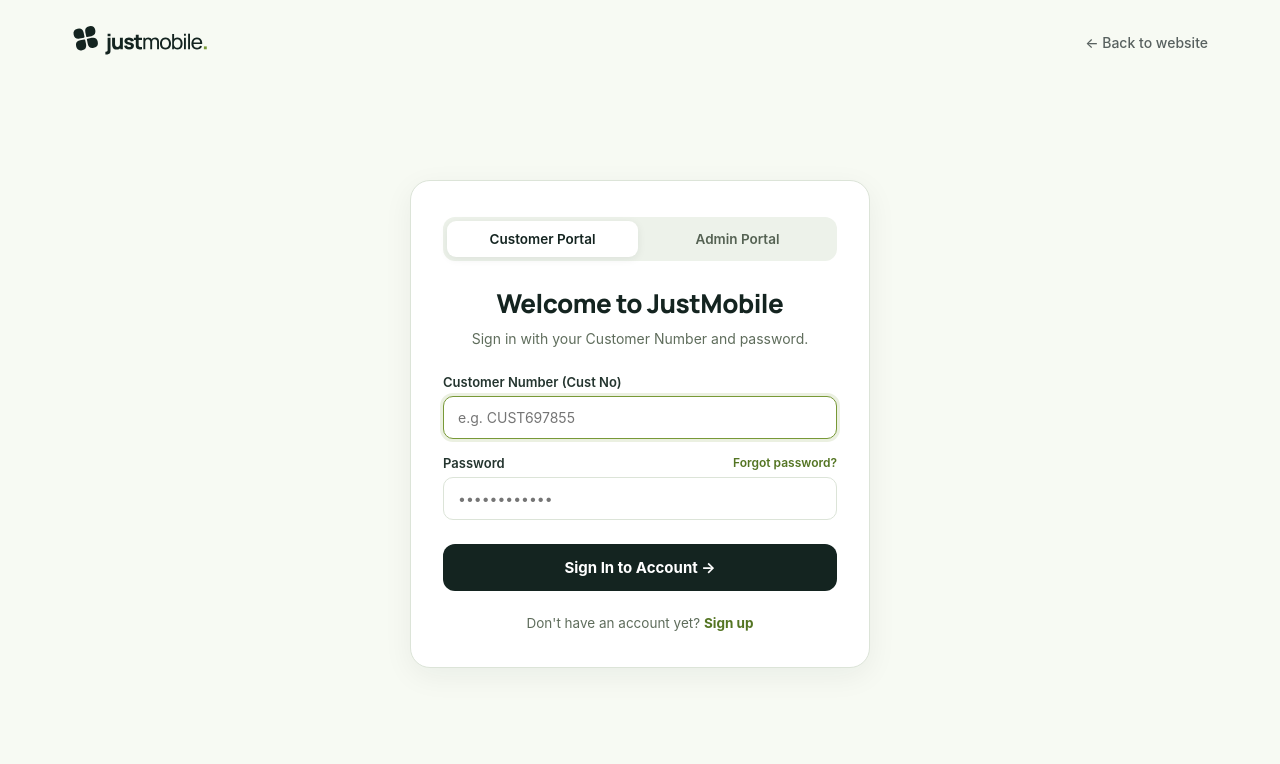
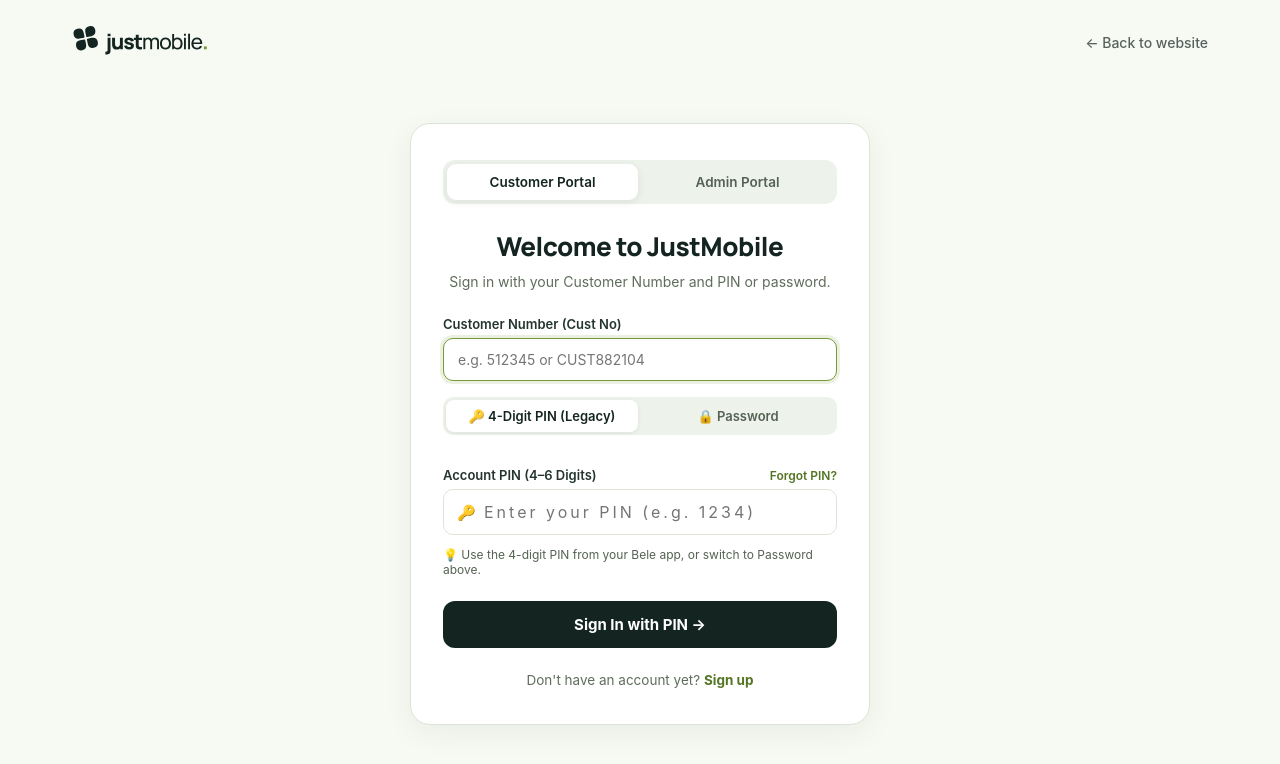
Before and after one commit to macworldgithub/just-mobile-development-FE, a Next.js app: page /login in a window 1280 px wide. Shown: the top 764 px of the page. Built offline with nearby package versions, Linux system fonts and the light colour scheme; no server answers; a web font is replaced by a local one.

Commit message:
feat(auth): add 4-digit PIN authentication toggle for legacy app customers

```diff
--- a/src/app/login/login.module.css
+++ b/src/app/login/login.module.css
@@ -124,6 +124,68 @@
 }
 
 /* Auth Mode Toggle inside Customer */
+.authMethodSwitch {
+  display: grid;
+  grid-template-columns: 1fr 1fr;
+  background: #edf2ea;
+  padding: 3px;
+  border-radius: 10px;
+  margin-bottom: 16px;
+  gap: 4px;
+}
+
+.authMethodBtn {
+  background: transparent;
+  border: none;
+  padding: 8px 12px;
+  border-radius: 8px;
+  font-size: 13px;
+  font-weight: 600;
+  color: #556253;
+  cursor: pointer;
+  display: inline-flex;
+  align-items: center;
+  justify-content: center;
+  gap: 6px;
+  transition: all 0.15s ease;
+}
+
+.authMethodBtnActive {
+  background: #ffffff;
+  color: var(--jm-ink);
+  box-shadow: 0 1px 4px rgba(20, 36, 32, 0.08);
+}
+
+.pinInputWrapper {
+  position: relative;
+  display: flex;
+  align-items: center;
+}
+
+.pinIcon {
+  position: absolute;
+  left: 14px;
+  color: #697866;
+  font-size: 15px;
+  pointer-events: none;
+}
+
+.pinInput {
+  padding-left: 40px !important;
+  letter-spacing: 3px;
+  font-family: monospace, var(--jm-font-body);
+  font-size: 16px !important;
+}
+
+.legacyNote {
+  font-size: 12px;
+  color: #556253;
+  margin-top: 6px;
+  display: flex;
+  align-items: center;
+  gap: 5px;
+}
+
 .modeTabs {
   display: flex;
   gap: 16px;
--- a/src/app/login/page.tsx
+++ b/src/app/login/page.tsx
@@ -16,11 +16,13 @@ function LoginFormContent() {
   const { login, user } = useAuth();
 
   const [portal, setPortal] = useState<'customer' | 'admin'>(initialPortal);
+  const [authMethod, setAuthMethod] = useState<'pin' | 'password'>('pin');
 
   // Form states
   const [custNo, setCustNo] = useState('');
   const [email, setEmail] = useState('');
   const [password, setPassword] = useState('');
+  const [pin, setPin] = useState('');
   const [loading, setLoading] = useState(false);
   const [errorMsg, setErrorMsg] = useState('');
   const [successMsg, setSuccessMsg] = useState('');
@@ -76,7 +78,11 @@ function LoginFormContent() {
         setErrorMsg('Please enter your Customer Number.');
         return;
       }
-      if (!password) {
+      if (authMethod === 'pin' && !pin.trim()) {
+        setErrorMsg('Please enter your 4-6 digit PIN.');
+        return;
+      }
+      if (authMethod === 'password' && !password) {
         setErrorMsg('Please enter your password.');
         return;
       }
@@ -95,7 +101,9 @@ function LoginFormContent() {
 
     try {
       const payload = portal === 'customer'
-        ? { custNo: custNo.trim(), password, portal: 'customer' as const }
+        ? (authMethod === 'pin'
+            ? { custNo: custNo.trim(), pin: pin.trim(), password: pin.trim(), portal: 'customer' as const }
+            : { custNo: custNo.trim(), password, pin: password, portal: 'customer' as const })
         : { email: email.trim(), password, portal: 'admin' as const };
 
       const res = await login(payload);
@@ -162,8 +170,8 @@ function LoginFormContent() {
       return;
     }
 
-    if (!forgotNewPassword || forgotNewPassword.length < 6) {
-      setForgotError('Password must be at least 6 characters long.');
+    if (!forgotNewPassword || forgotNewPassword.length < 4) {
+      setForgotError('Password or PIN must be at least 4 characters/digits.');
       return;
     }
 
@@ -236,7 +244,7 @@ function LoginFormContent() {
         <p className={styles.subtitle}>
           {portal === 'admin'
             ? 'Sign in to access management, subscriber telemetry, and network operations.'
-            : 'Sign in with your Customer Number and password.'}
+            : 'Sign in with your Customer Number and PIN or password.'}
         </p>
       </div>
 
@@ -257,7 +265,7 @@ function LoginFormContent() {
               type="text"
               required
               autoFocus
-              placeholder="e.g. CUST697855"
+              placeholder="e.g. 512345 or CUST882104"
               value={custNo}
               onChange={(e) => setCustNo(e.target.value)}
               className={styles.input}
@@ -281,7 +289,84 @@ function LoginFormContent() {
           </div>
         )}
 
-        {/* Password field */}
+        {/* Customer Portal Auth Method Toggle (PIN vs Password) */}
+        {portal === 'customer' && (
+          <div className={styles.authMethodSwitch} role="tablist">
+            <button
+              type="button"
+              role="tab"
+              aria-selected={authMethod === 'pin'}
+              className={`${styles.authMethodBtn} ${authMethod === 'pin' ? styles.authMethodBtnActive : ''}`}
+              onClick={() => {
+                setAuthMethod('pin');
+                setErrorMsg('');
+              }}
+            >
+              <span>🔑 4-Digit PIN (Legacy)</span>
+            </button>
+            <button
+              type="button"
+              role="tab"
+              aria-selected={authMethod === 'password'}
+              className={`${styles.authMethodBtn} ${authMethod === 'password' ? styles.authMethodBtnActive : ''}`}
+              onClick={() => {
+                setAuthMethod('password');
+                setErrorMsg('');
+              }}
+            >
+              <span>🔒 Password</span>
+            </button>
+          </div>
+        )}
+
+        {/* Secret Input (PIN or Password) */}
+        {portal === 'customer' && authMethod === 'pin' ? (
+          <div className={styles.field}>
+            <div style={{ display: 'flex', justifyContent: 'space-between', alignItems: 'center' }}>
+              <label className={styles.label} htmlFor="pinInput">
+                Account PIN (4–6 Digits)
+              </label>
+              <button
+                type="button"
+                onClick={() => {
+                  setShowForgotModal(true);
+                  setForgotStep('request');
+                  setForgotIdentifier(custNo || email || '');
+                  setForgotError('');
+                  setForgotSuccess('');
+                }}
+                className={styles.textLink}
+                style={{
+                  background: 'none',
+                  border: 'none',
+                  cursor: 'pointer',
+                  fontSize: '12px',
+                  padding: 0,
+                  fontWeight: 600,
+                }}
+              >
+                Forgot PIN?
+              </button>
+            </div>
+            <div className={styles.pinInputWrapper}>
+              <span className={styles.pinIcon}>🔑</span>
+              <input
+                id="pinInput"
+                type="password"
+                inputMode="numeric"
+                maxLength={6}
+                required
+                placeholder="Enter your PIN (e.g. 1234)"
+                value={pin}
+                onChange={(e) => setPin(e.target.value.replace(/\D/g, ''))}
+                className={`${styles.input} ${styles.pinInput}`}
+              />
+            </div>
+            <span className={styles.legacyNote}>
+              💡 Use the 4-digit PIN from your Bele app, or switch to Password above.
+            </span>
+          </div>
+        ) : (
           <div className={styles.field}>
             <div style={{ display: 'flex', justifyContent: 'space-between', alignItems: 'center' }}>
               <label className={styles.label} htmlFor="passwordInput">
@@ -321,6 +406,7 @@ function LoginFormContent() {
               className={styles.input}
             />
           </div>
+        )}
 
         <button
           type="submit"
@@ -332,6 +418,8 @@ function LoginFormContent() {
               ? 'Authenticating...'
               : portal === 'admin'
               ? 'Access Admin Console →'
+              : authMethod === 'pin'
+              ? 'Sign In with PIN →'
               : 'Sign In to Account →'}
           </span>
         </button>
@@ -381,10 +469,10 @@ function LoginFormContent() {
             {forgotStep === 'request' ? (
               <div>
                 <h2 style={{ fontSize: '20px', fontWeight: 800, color: '#142420', margin: '0 0 8px 0' }}>
-                  Reset Your Password
+                  Reset Password or PIN
                 </h2>
                 <p style={{ fontSize: '13.5px', color: '#556253', margin: '0 0 18px 0', lineHeight: 1.5 }}>
-                  Enter your <strong>Customer Number</strong> (e.g. <code>CUST882104</code>) or registered email address. We will dispatch a 6-digit verification code to your email.
+                  Enter your <strong>Customer Number</strong> (e.g. <code>512345</code> or <code>CUST882104</code>) or registered email address. We will dispatch a 6-digit verification code to your email.
                 </p>
 
                 {forgotError && <div className={styles.errorBanner} style={{ marginBottom: '14px' }}>{forgotError}</div>}
@@ -416,7 +504,7 @@ function LoginFormContent() {
             ) : (
               <div>
                 <h2 style={{ fontSize: '20px', fontWeight: 800, color: '#142420', margin: '0 0 8px 0' }}>
-                  Set New Password
+                  Set New Password or PIN
                 </h2>
                 <p style={{ fontSize: '13.5px', color: '#556253', margin: '0 0 18px 0', lineHeight: 1.5 }}>
                   A 6-digit verification code was dispatched to <strong>{maskedEmail}</strong>.
@@ -441,11 +529,11 @@ function LoginFormContent() {
                   </div>
 
                   <div className={styles.field}>
-                    <label className={styles.label}>New Password</label>
+                    <label className={styles.label}>New Password or 4-6 Digit PIN</label>
                     <input
                       type="password"
                       required
-                      placeholder="Minimum 6 characters"
+                      placeholder="Minimum 4 characters / digits"
                       value={forgotNewPassword}
                       onChange={(e) => setForgotNewPassword(e.target.value)}
                       className={styles.input}
@@ -453,11 +541,11 @@ function LoginFormContent() {
                   </div>
 
                   <div className={styles.field}>
-                    <label className={styles.label}>Confirm New Password</label>
+                    <label className={styles.label}>Confirm New Password or PIN</label>
                     <input
                       type="password"
                       required
-                      placeholder="Re-enter new password"
+                      placeholder="Re-enter new password or PIN"
                       value={forgotConfirmPassword}
                       onChange={(e) => setForgotConfirmPassword(e.target.value)}
                       className={styles.input}
--- a/src/context/AuthContext.tsx
+++ b/src/context/AuthContext.tsx
@@ -41,6 +41,7 @@ interface AuthContextType {
     custNo?: string;
     identifier?: string;
     password?: string;
+    pin?: string;
     code?: string;
     portal?: 'customer' | 'admin';
   }) => Promise<{ success: boolean; message: string; user?: User }>;
```
Lines whose indentation alone changed are shown as unchanged.
